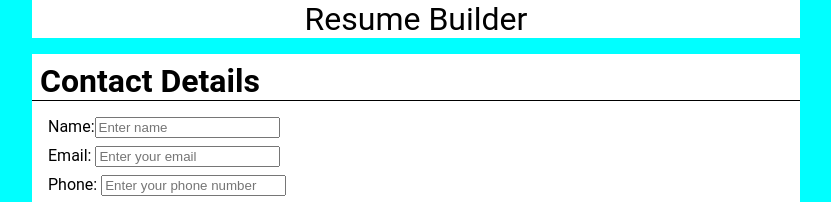
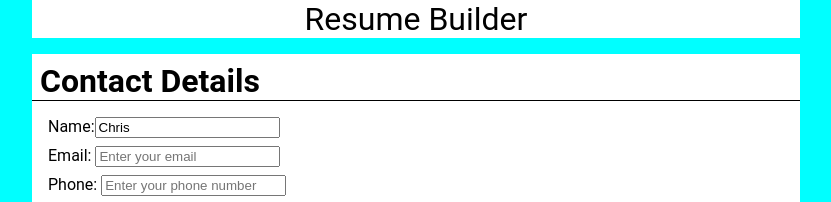
Before and after one commit to ct-chou/cv_app, a React (Vite) app: page / in a window 1280 px wide. Shown: the top 202 px of the page, without its empty margins (224-1055 px from the left). Built offline with nearby package versions, Linux system fonts and the light colour scheme.

Commit message:
Bug fix: when setting value for input it becomes a controlled component so I need to set an onChange function to handle the state change

```diff
--- a/src/Contact.jsx
+++ b/src/Contact.jsx
@@ -19,7 +19,7 @@ function Contact () {
     }
 
     function handleEdit() {
-        setEditMode(!editMode);
+        setEditMode(true);
     }
 
     return(
@@ -31,28 +31,32 @@ function Contact () {
                         <label>Name:
                             <input
                                 label="name"
-                                text={value.name}
+                                value={value.name}
                                 type='text'
                                 name='name'
-                                placeholder='Enter name'/>
+                                placeholder='Enter name'
+                                onChange = {e => setValue({...value, name: e.target.value})}
+                            />
                         </label>
                         <label>
                             Email: <nbsp/>
                             <input
                                 label="email"
-                                text={value.email}
+                                value={value.email}
                                 type="email"
                                 name="email"
                                 placeholder="Enter your email"
+                                onChange= {e => setValue({...value, email: e.target.value})}
                             />
                         </label>
                         <label>Phone: <nbsp/>
                             <input
                                 label="Phone"
                                 type="tel"
-                                text={value.phone}
+                                value={value.phone}
                                 name="phone"
                                 placeholder="Enter your phone number"
+                                onChange= {e => setValue({...value, phone: e.target.value})}
                             />
                         </label>
                         <button
```
